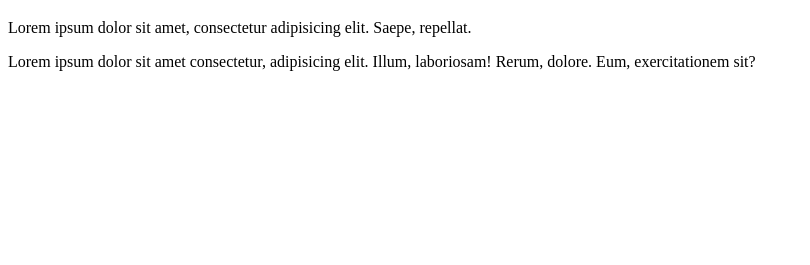
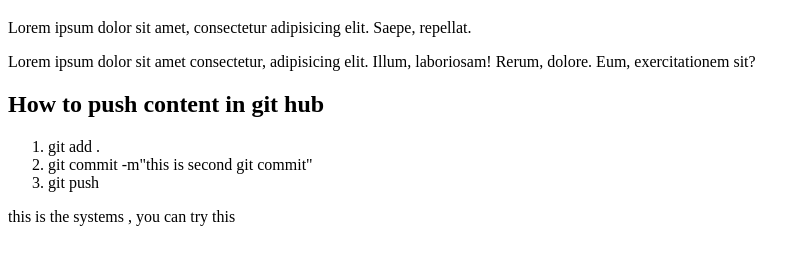
Before and after one commit to git-zahidul-islam/first-git-repo, a plain HTML site: page index.html in a window 1280 px wide. Shown: the part 61-326 px from the top of the page, without its empty margins (0-810 px from the left). Drawn offline with Linux system fonts and the light colour scheme.

Commit message:
this is the second commit

```diff
--- a/index.html
+++ b/index.html
@@ -13,5 +13,14 @@
             Lorem ipsum dolor sit amet consectetur, adipisicing elit. Illum, laboriosam! Rerum, dolore. Eum, exercitationem sit?
         </p>
     </div>
+    <div>
+        <h2>How to push content in git hub</h2>
+        <ol>
+            <li>git add .</li>
+            <li>git commit -m"this is second git commit"</li>
+            <li>git push</li>
+        </ol>
+        <p>this is the systems , you can try this</p>
+    </div>
 </body>
 </html>
```
